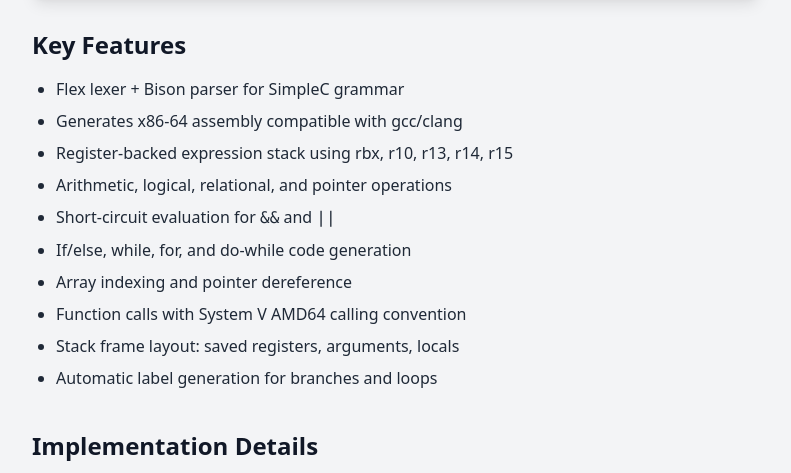
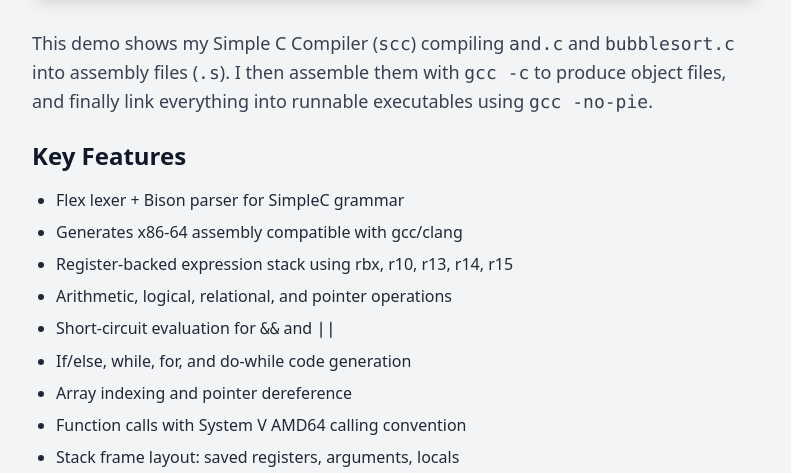
Before and after one commit to tjbui/tjbui.dev, a plain HTML site: page pages/simplecompiler/index.html in a window 1280 px wide. Shown: the part 627-1100 px from the top of the page, without its empty margins (244-1035 px from the left). Drawn offline with nearby package versions, Linux system fonts and the light colour scheme.

Commit message:
simple compiler vid

```diff
--- a/pages/simplecompiler/index.html
+++ b/pages/simplecompiler/index.html
@@ -37,6 +37,14 @@
       <source src="simplecompiler/assets/simplecompiler_demo.mp4" type="video/mp4" />
       Your browser does not support the video tag.
     </video>
+
+    <p class="text-lg text-gray-700 mb-6">
+      This demo shows my Simple C Compiler (<code>scc</code>) compiling
+      <code>and.c</code> and <code>bubblesort.c</code> into assembly files
+      (<code>.s</code>). I then assemble them with <code>gcc -c</code> to produce
+      object files, and finally link everything into runnable executables using
+      <code>gcc -no-pie</code>.
+    </p>
 
     <!-- Features -->
     <h3 class="text-2xl font-semibold mb-4">Key Features</h3>
```
